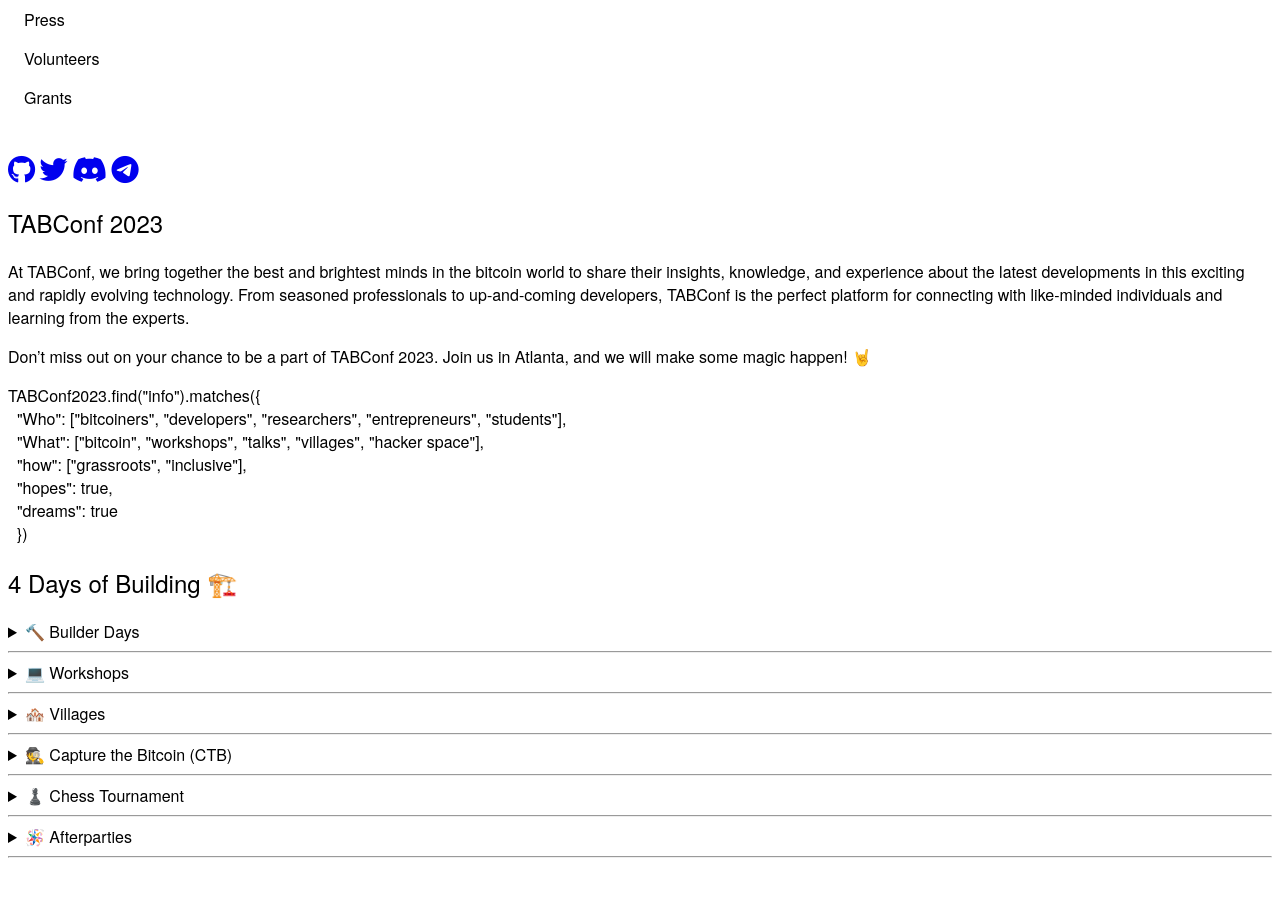
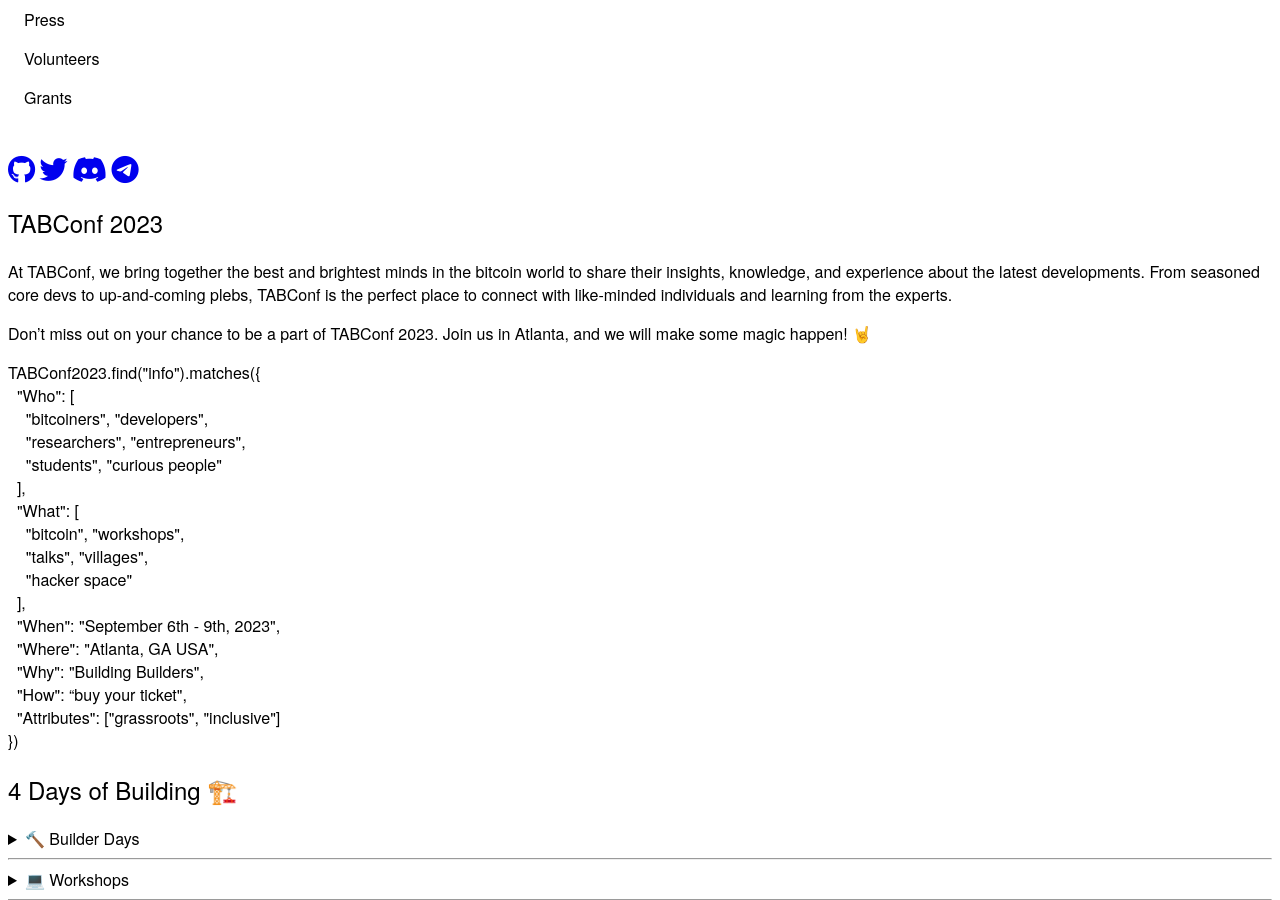
Before and after one commit to TABConf/2023.tabconf.com, a Jekyll site: the page built from index.md, in a window 1280 px wide and 900 px high, scrolled down 1223 px. Built offline with Jekyll 4.4.1, drawn with Linux system fonts in a browser that asks for light colours; nearby versions of some CDN libraries; our own code applies the rules of GitHub Pages for plain Markdown files; before the commit the page ends 2089 px from its top, so only the background shows below that.

Commit message:
Update index.md

````diff
--- a/index.md
+++ b/index.md
@@ -4,19 +4,29 @@
 
 # TABConf 2023
 
-At TABConf, we bring together the best and brightest minds in the bitcoin world to share their insights, knowledge, and experience about the latest developments in this exciting and rapidly evolving technology. From seasoned professionals to up-and-coming developers, TABConf is the perfect platform for connecting with like-minded individuals and learning from the experts.
+At TABConf, we bring together the best and brightest minds in the bitcoin world to share their insights, knowledge, and experience about the latest developments. From seasoned core devs to up-and-coming plebs, TABConf is the perfect place to connect with like-minded individuals and learning from the experts.
 
 Don't miss out on your chance to be a part of TABConf 2023. Join us in Atlanta, and we will make some magic happen! 🤘
+
 ```javascript
 TABConf2023.find("info").matches({
-  "Who": ["bitcoiners", "developers", "researchers", "entrepreneurs", "students"],
-  "What": ["bitcoin", "workshops", "talks", "villages", "hacker space"],
-  "how": ["grassroots", "inclusive"],
-  "hopes": true,
-  "dreams": true
-  })
+  "Who": [
+    "bitcoiners", "developers",
+    "researchers", "entrepreneurs",
+    "students", "curious people"
+  ],
+  "What": [
+    "bitcoin", "workshops",
+    "talks", "villages",
+    "hacker space"
+  ],
+  "When": "September 6th - 9th, 2023",
+  "Where": "Atlanta, GA USA",
+  "Why": "Building Builders",
+  "How": “buy your ticket",
+  "Attributes": ["grassroots", "inclusive"]
+})
 ```
-
 
 ## 4 Days of Building 🏗️
 
````
